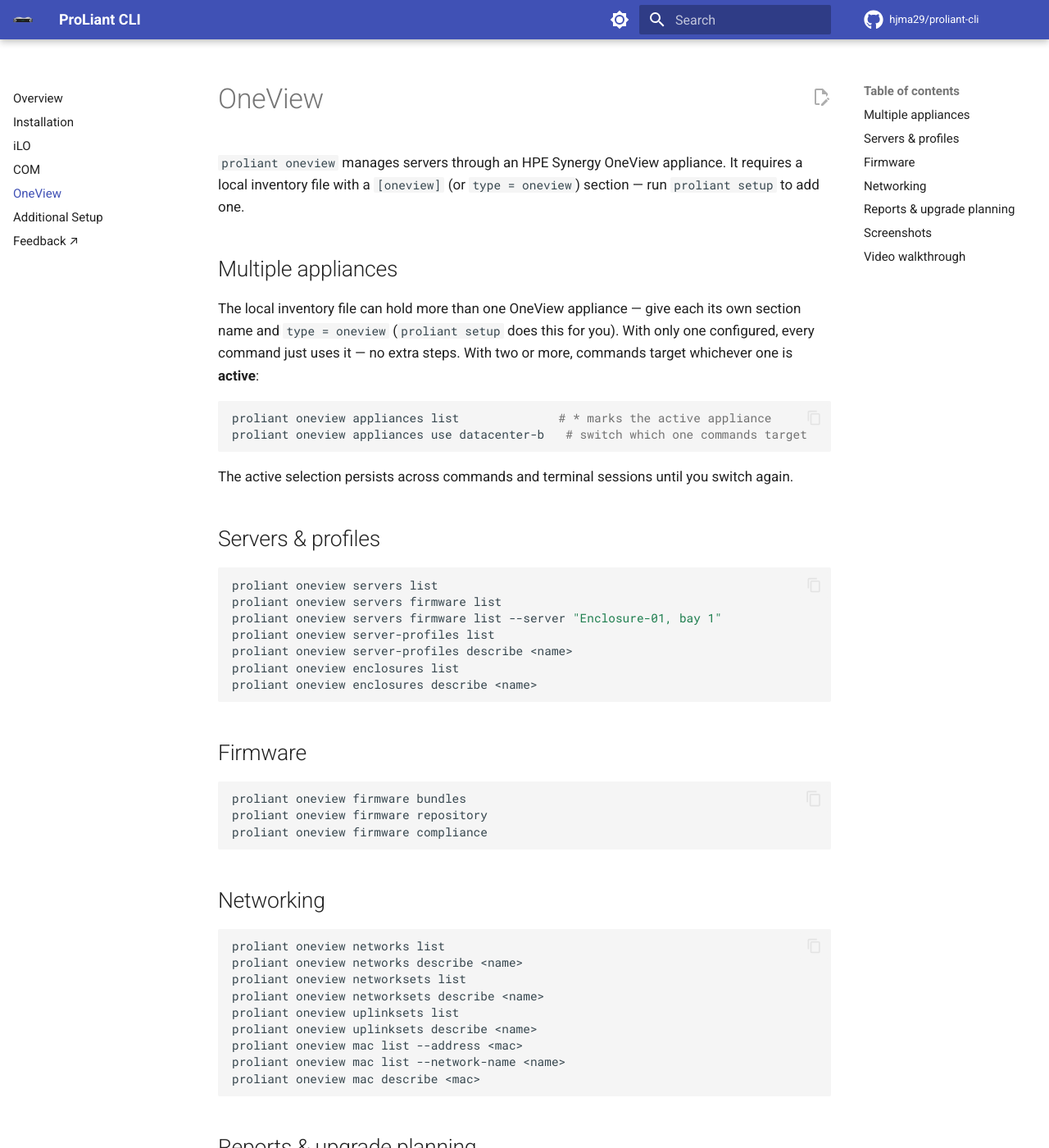
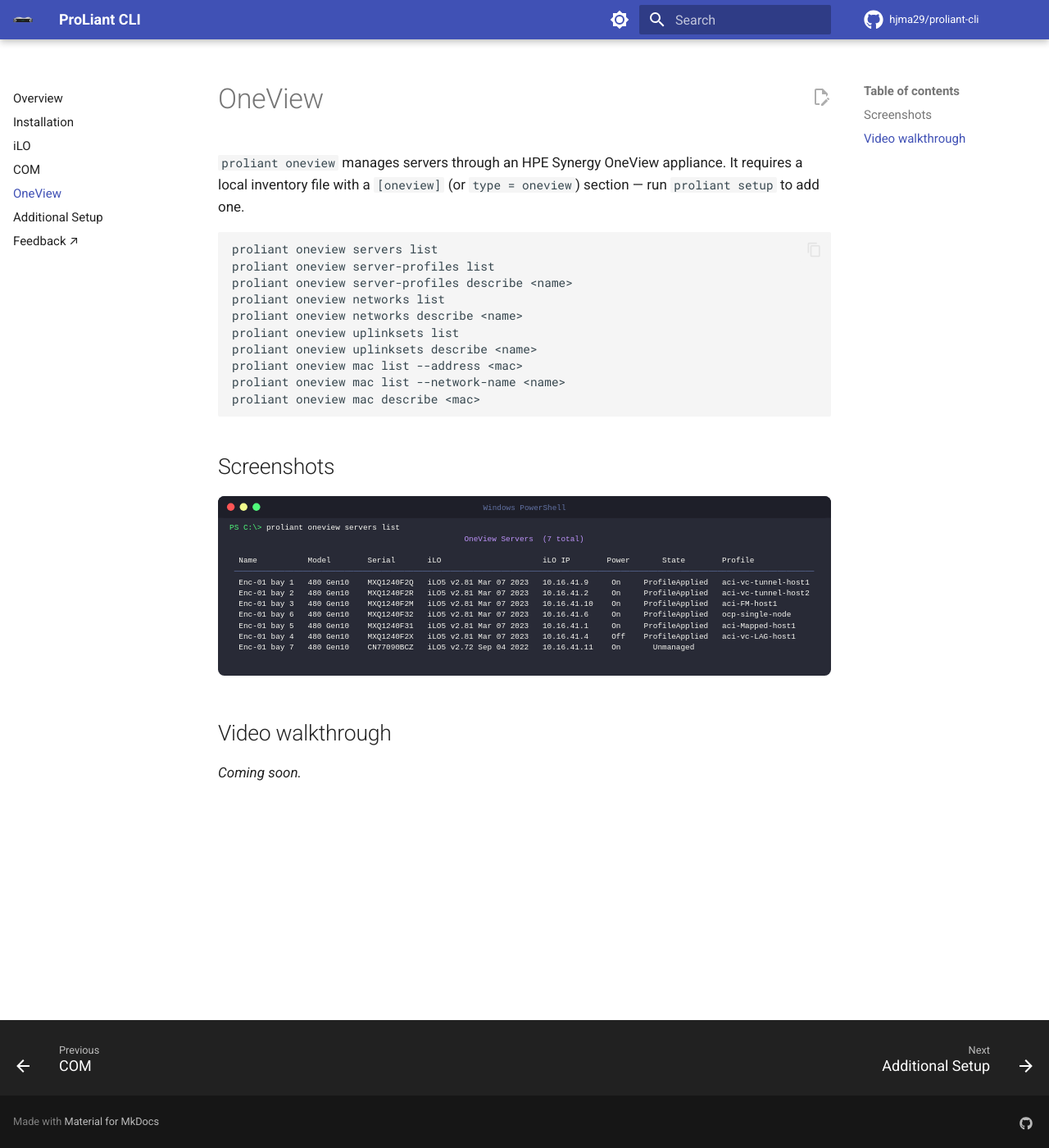
Before and after one commit to hjma29/proliant-cli, an MkDocs documentation site: the page built from docs/oneview.md, in a window 1280 px wide and 1400 px high. Shown: the whole window at 82% size. Built offline with MkDocs 1.6.1 and Material for MkDocs 9.7.7, drawn with Linux system fonts in a browser that asks for light colours; comment, search, counter and statistics services are not loaded; some of the changed text lies outside the part shown.

Commit message:
docs: trim command lists on ilo/com/oneview pages
Co-authored-by: Copilot <223556219+Copilot@users.noreply.github.com>

````diff
--- a/docs/oneview.md
+++ b/docs/oneview.md
@@ -9,48 +9,15 @@ description: HPE Synergy OneView — server profiles, networking, and firmware c
 It requires a local inventory file with a `[oneview]` (or `type = oneview`)
 section — run `proliant setup` to add one.
 
-## Multiple appliances
 
-The local inventory file can hold more than one OneView appliance — give each
-its own section name and `type = oneview` (`proliant setup` does this for you). With
-only one configured, every command just uses it — no extra steps. With two
-or more, commands target whichever one is **active**:
 
-```bash
-proliant oneview appliances list              # * marks the active appliance
-proliant oneview appliances use datacenter-b   # switch which one commands target
-```
-
-The active selection persists across commands and terminal sessions until
-you switch again.
-
-## Servers & profiles
 
 ```bash
 proliant oneview servers list
-proliant oneview servers firmware list
-proliant oneview servers firmware list --server "Enclosure-01, bay 1"
 proliant oneview server-profiles list
 proliant oneview server-profiles describe <name>
-proliant oneview enclosures list
-proliant oneview enclosures describe <name>
-```
-
-## Firmware
-
-```bash
-proliant oneview firmware bundles
-proliant oneview firmware repository
-proliant oneview firmware compliance
-```
-
-## Networking
-
-```bash
 proliant oneview networks list
 proliant oneview networks describe <name>
-proliant oneview networksets list
-proliant oneview networksets describe <name>
 proliant oneview uplinksets list
 proliant oneview uplinksets describe <name>
 proliant oneview mac list --address <mac>
@@ -58,14 +25,6 @@ proliant oneview mac list --network-name <name>
 proliant oneview mac describe <mac>
 ```
 
-## Reports & upgrade planning
-
-```bash
-proliant oneview reports memory
-proliant oneview upgrade readiness              # pre-upgrade readiness report
-proliant oneview upgrade cleanup                # preview unused firmware baselines
-proliant oneview upgrade cleanup --yes          # delete unused baselines (free disk)
-```
 
 ## Screenshots
 
````
Also changed, not shown: docs/com.md (+1 -6 lines), docs/ilo.md (+0 -8 lines).
